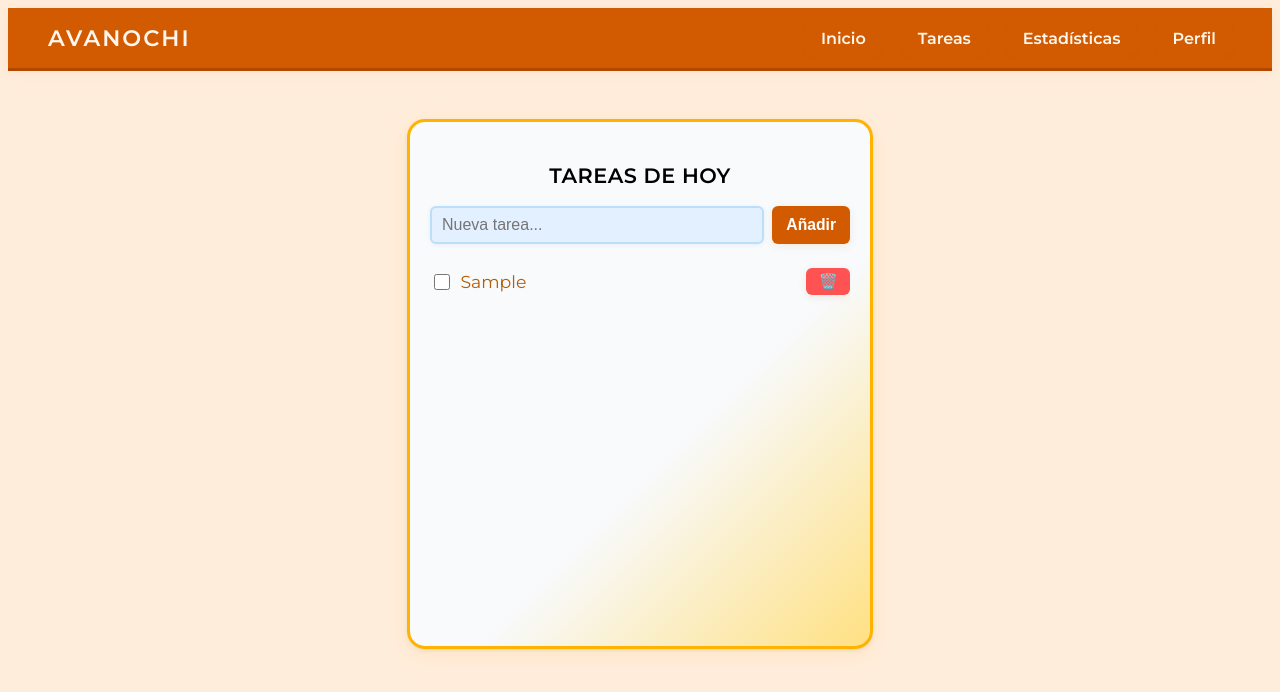
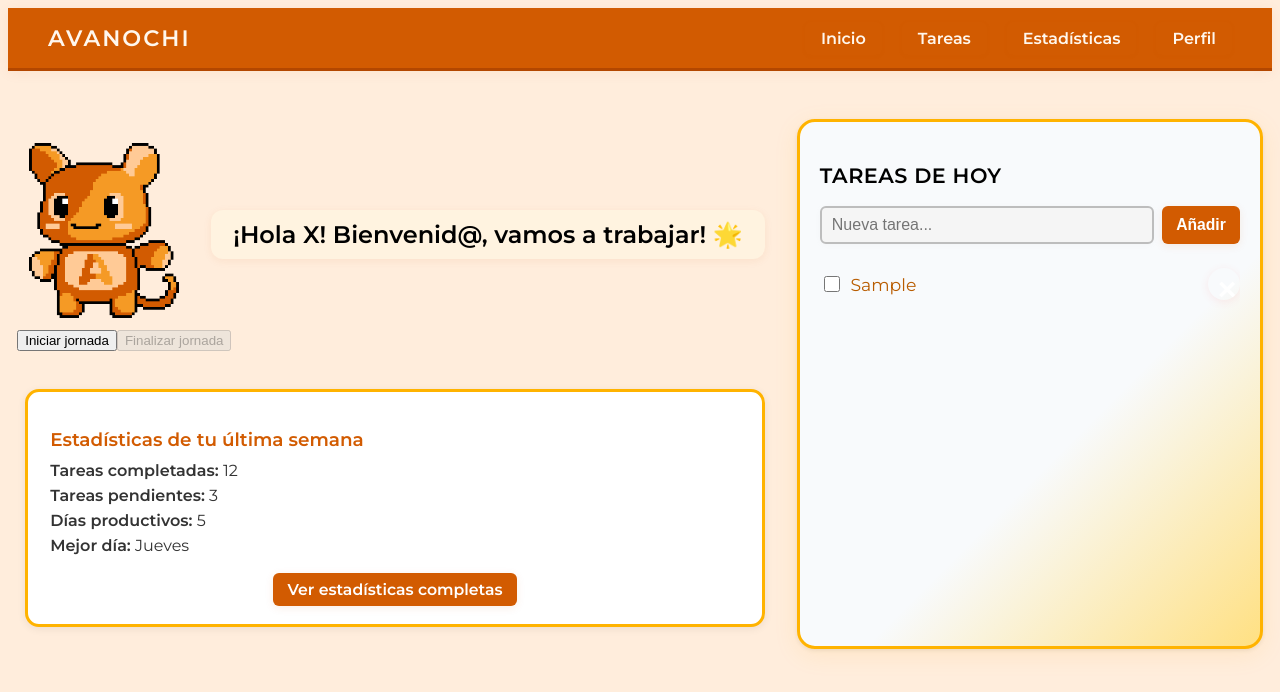
Before and after one commit to Avanochi-project/AVANOCHI, an Angular app in the folder avanochi/web-app/avanochi-frontend/: page / in a window 1280 px wide. Both pictures are taken after typing "Sample" into the empty fields and a click on the button "Añadir". Shown: the top 692 px of the page. Built offline with nearby package versions, Linux system fonts and the light colour scheme.

Commit message:
Mejoras UI, temporizador jornada y correcciones de estilos

```diff
--- a/avanochi/web-app/avanochi-frontend/src/app/tasks-today/tasks-today.css
+++ b/avanochi/web-app/avanochi-frontend/src/app/tasks-today/tasks-today.css
@@ -1,3 +1,111 @@
+.timer-label {
+	display: inline-block;
+	margin-top: 8px;
+	font-size: 1.15rem;
+	color: #d25b01;
+	font-weight: bold;
+}
+.timer-value {
+	background: #fff3e0;
+	color: #b85c00;
+	border-radius: 8px;
+	padding: 4px 12px;
+	font-family: 'Montserrat', 'Segoe UI', Arial, sans-serif;
+	font-size: 1.15rem;
+	margin-left: 8px;
+	box-shadow: 0 2px 8px rgba(210,91,1,0.08);
+}
+/* Bloque para agrupar avatar y saludo en una sola fila */
+.avatar-block {
+	display: flex;
+	align-items: center;
+	gap: 24px;
+	margin-bottom: 12px;
+}
+/* Vista previa de estadísticas del usuario */
+.user-stats-preview {
+	margin-top: 38px;
+	margin-left: 8px;
+		background: #fff;
+		border-radius: 14px;
+		box-shadow: 0 2px 8px rgba(0,0,0,0.07);
+		padding: 18px 22px;
+			min-width: 260px;
+			min-height: 180px;
+		font-family: 'Montserrat', 'Segoe UI', Arial, sans-serif;
+		border: 3px solid #ffb300;
+}
+.user-stats-preview h3 {
+	font-size: 1.15rem;
+	color: #d25b01;
+	margin-bottom: 10px;
+	font-weight: bold;
+}
+.user-stats-preview ul {
+	list-style: none;
+	padding: 0;
+	margin: 0 0 10px 0;
+}
+.user-stats-preview li {
+	font-size: 1rem;
+	color: #333;
+	margin-bottom: 6px;
+}
+ .user-stats-preview .stats-link {
+	display: block;
+	font-size: 0.98rem;
+	background: #d25b01;
+	color: white;
+	font-weight: 600;
+	border: none;
+	border-radius: 6px;
+	padding: 7px 14px;
+	box-shadow: 0 2px 8px rgba(210,91,1,0.10);
+	transition: background 0.2s, color 0.2s, box-shadow 0.2s;
+	cursor: pointer;
+	margin: 18px auto 0 auto;
+	text-align: center;
+	width: fit-content;
+	text-decoration: none;
+}
+ .user-stats-preview .stats-link:hover {
+		background: #f59a25;
+		color: #fff;
+		box-shadow: 0 4px 16px rgba(245,154,37,0.18);
+ }
+/* Texto de saludo junto al avatar */
+.avatar-greeting {
+	display: flex;
+	align-items: center;
+	margin-top: 32px;
+	margin-left: 8px;
+}
+.greeting-text {
+	font-family: 'Montserrat', 'Segoe UI', Arial, sans-serif;
+	font-size: 1.5rem;
+	color: #000;
+	font-weight: bold;
+	background: #fff3e0;
+	padding: 10px 22px;
+	border-radius: 12px;
+	box-shadow: 0 2px 8px rgba(210,91,1,0.08);
+}
+/* Contenedor principal alineado a la izquierda con avatar */
+.tasks-today-container {
+	display: flex;
+	align-items: flex-start;
+	gap: 32px;
+	justify-content: flex-start;
+}
+
+/* Imagen del avatar */
+.avatar-img {
+	width: 150px;
+	height: 150pxpx;
+	object-fit: cover;
+	margin-top: 24px;
+	margin-left: 12px;
+}
 .task-card { /* Usa el CSS global para mantener el diseño */ }
 /* --- Modern Reset para el bloque de tareas de hoy (igual que ayer) --- */
 .task-card-today {
@@ -5,11 +113,8 @@
 	color: #b85c00 !important;
 	border: 3px solid #ffb300 !important;
 	font-family: 'Montserrat', 'Segoe UI', Arial, sans-serif !important;
-	display: flex;
 	flex-direction: column;
 	justify-content: flex-start;
-	align-items: center;
-	text-align: center;
 	padding: 24px 20px 20px 20px;
 	border-radius: 18px;
 	width: 420px;
@@ -20,19 +125,36 @@
 	box-shadow: 0 6px 24px rgba(255,179,0,0.10), 0 1.5px 4px rgba(0,0,0,0.08);
 }
 .task-card-today .delete-btn {
-	background: #ff5252;
-	color: #fff;
-	border: none;
-	font-size: 0.98rem;
-	border-radius: 6px;
-	padding: 4px 12px;
-	cursor: pointer;
-	font-weight: 600;
-	transition: background 0.2s, color 0.2s;
+		background: #ff5252;
+		border: none;
+		border-radius: 50%;
+		width: 32px;
+		height: 32px;
+		display: flex;
+		align-items: center;
+		justify-content: center;
+		cursor: pointer;
+		margin-left: 8px;
+		transition: background 0.2s, box-shadow 0.2s, transform 0.2s;
+		box-shadow: 0 2px 8px rgba(255,82,82,0.10);
 }
 .task-card-today .delete-btn:hover {
-	background: #b71c1c;
+		background: #b71c1c;
+		transform: scale(1.15);
+		box-shadow: 0 0 0 4px rgba(183,28,28,0.18), 0 4px 16px rgba(183,28,28,0.18);
+}
+.task-card-today .delete-x {
 	color: #fff;
+	font-size: 2rem;
+	font-weight: bold;
+	line-height: 1;
+	pointer-events: none;
+	user-select: none;
+	display: flex;
+	align-items: center;
+	justify-content: center;
+	width: 100%;
+	height: 100%;
 }
 .task-card-today h2 {
 	font-size: 1.3rem;
@@ -46,21 +168,25 @@
 	gap: 8px;
 	margin-bottom: 14px;
 }
+/* Animación para el input de tareas */
 .task-card-today input[type="text"] {
 	flex: 1;
 	padding: 8px 10px;
 	border-radius: 6px;
-	border: 2px solid #bbdefb;
+	border: 2px solid #bdbdbd;
 	font-size: 1rem;
-	color: #1976d2;
-	background: #e3f0ff;
+	color: #555;
+	background: #f5f5f5;
 	outline: none;
-	transition: border-color 0.2s, box-shadow 0.2s;
-	box-shadow: 0 1px 4px rgba(25,118,210,0.08);
+	transition: border-color 0.3s, box-shadow 0.3s, background 0.3s, transform 0.4s;
+	box-shadow: 0 1px 4px rgba(189,189,189,0.08);
 }
 .task-card-today input[type="text"]:focus {
-	border-color: #1976d2;
-	box-shadow: 0 2px 8px rgba(25,118,210,0.15);
+	border-color: #d25b01;
+	background: #fff3e0;
+	color: #d25b01;
+	box-shadow: 0 4px 16px rgba(210,91,1,0.18);
+	transform: scale(1.01);
 }
 .task-card-today button {
 	background: #d25b01;
@@ -109,7 +235,7 @@
 	border-bottom: none;
 }
 .task-card-today input[type="checkbox"] {
-	accent-color: #1976d2;
+	accent-color: #72b015;
 	width: 20px;
 	height: 20px;
 	margin-right: 10px;
--- a/avanochi/web-app/avanochi-frontend/src/app/tasks-today/tasks-today.html
+++ b/avanochi/web-app/avanochi-frontend/src/app/tasks-today/tasks-today.html
@@ -1,3 +1,32 @@
+<div class="tasks-today-container">
+  <div class="avatar-stats-group">
+    <!-- Avatar y saludo solo una vez -->
+    <div class="avatar-block">
+      <img src="avanochi_avatar.png" alt="Avatar" class="avatar-img">
+      <div class="avatar-greeting">
+        <span class="greeting-text">¡Hola X! Bienvenid@, vamos a trabajar! 🌟 </span>
+      </div>
+    </div>
+    <div class="jornada-block">
+      <button (click)="registrarInicio()" [disabled]="jornadaInicio()">Iniciar jornada</button>
+      <button (click)="registrarFin()" [disabled]="!jornadaInicio() || jornadaFin()">Finalizar jornada</button>
+      <div class="jornada-info">
+        <span *ngIf="jornadaInicio()"><strong>Inicio:</strong> {{ jornadaInicio() }}</span>
+        <span *ngIf="jornadaFin()"><strong>Fin:</strong> {{ jornadaFin() }}</span>
+        <span *ngIf="jornadaInicio() && !jornadaFin()" class="timer-label"><strong>Tiempo actual:</strong> <span class="timer-value">{{ timer() }}</span></span>
+      </div>
+    </div>
+    <div class="user-stats-preview">
+      <h3>Estadísticas de tu última semana</h3>
+      <ul>
+        <li><strong>Tareas completadas:</strong> 12</li>
+        <li><strong>Tareas pendientes:</strong> 3</li>
+        <li><strong>Días productivos:</strong> 5</li>
+        <li><strong>Mejor día:</strong> Jueves</li>
+      </ul>
+      <a href="#" class="stats-link">Ver estadísticas completas</a>
+    </div>
+  </div>
   <div class="task-card task-card-today">
     <h2>TAREAS DE HOY</h2>
     <form (submit)="$event.preventDefault(); addTask()">
@@ -8,7 +37,10 @@
       <li *ngFor="let task of tasks(); let i = index">
         <input type="checkbox" [checked]="task.done" (change)="toggleDone(i)" />
         <span [style.textDecoration]="task.done ? 'line-through' : 'none'">{{ task.title }}</span>
-      <button class="delete-btn" (click)="deleteTask(i)">🗑️</button>
+        <button class="delete-btn" (click)="deleteTask(i)" aria-label="Eliminar tarea">
+          <span class="delete-x">×</span>
+        </button>
       </li>
     </ul>
   </div>
+</div>
--- a/avanochi/web-app/avanochi-frontend/src/app/tasks-today/tasks-today.ts
+++ b/avanochi/web-app/avanochi-frontend/src/app/tasks-today/tasks-today.ts
@@ -14,6 +14,46 @@ interface Task {
   imports: [CommonModule]
 })
 export class TasksToday {
+  jornadaInicio = signal<string | null>(null);
+  jornadaFin = signal<string | null>(null);
+  timer = signal<string>('00:00:00');
+  timerInterval: any = null;
+
+  registrarInicio() {
+    const ahora = new Date();
+    this.jornadaInicio.set(ahora.toLocaleTimeString());
+    this.jornadaFin.set(null);
+    this.startTimer();
+  }
+
+  registrarFin() {
+    const ahora = new Date();
+    this.jornadaFin.set(ahora.toLocaleTimeString());
+    this.stopTimer();
+  }
+
+  startTimer() {
+    if (this.timerInterval) clearInterval(this.timerInterval);
+    const start = new Date();
+    this.timerInterval = setInterval(() => {
+      const now = new Date();
+      const inicio = this.jornadaInicio();
+      if (!inicio) return;
+      const [h, m, s] = inicio.split(":");
+      const startDate = new Date();
+      startDate.setHours(Number(h), Number(m), Number(s), 0);
+      const diff = now.getTime() - startDate.getTime();
+      const hours = Math.floor(diff / 3600000);
+      const minutes = Math.floor((diff % 3600000) / 60000);
+      const seconds = Math.floor((diff % 60000) / 1000);
+      this.timer.set(`${hours.toString().padStart(2,'0')}:${minutes.toString().padStart(2,'0')}:${seconds.toString().padStart(2,'0')}`);
+    }, 1000);
+  }
+
+  stopTimer() {
+    if (this.timerInterval) clearInterval(this.timerInterval);
+    this.timerInterval = null;
+  }
   tasks = signal<Task[]>([]);
   newTask = signal('');
 
```
Also changed, not shown: avanochi/web-app/avanochi-frontend/public/avanochi_avatar.png (added). Lines whose indentation alone changed are shown as unchanged.
